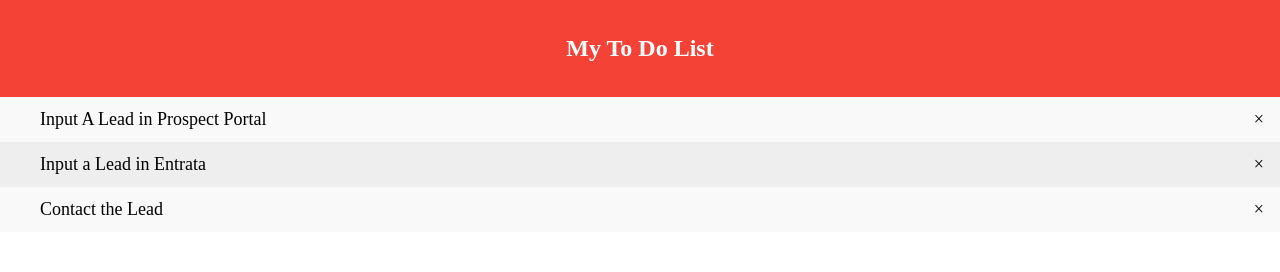
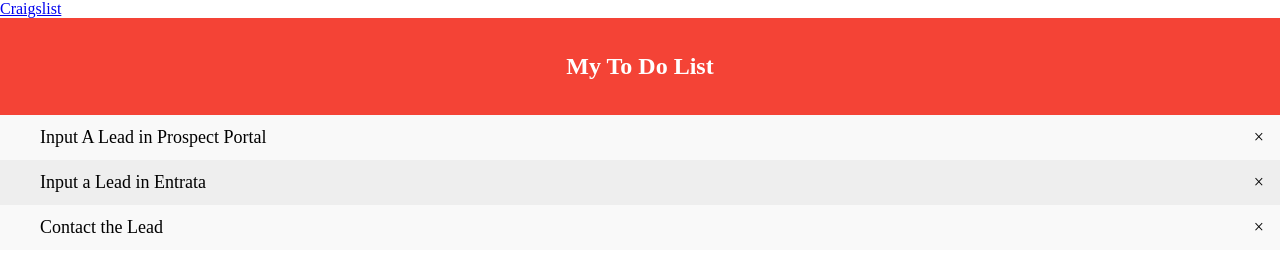
Before and after one commit to bmerrill2/entrata, a plain HTML site: page index.html in a window 1280 px wide. Drawn offline with Linux system fonts and the light colour scheme.

Commit message:
link to craigslist

```diff
--- a/index.html
+++ b/index.html
@@ -1,5 +1,6 @@
 <!DOCTYPE html>
 <html>
+
 <head>
     <meta name="viewport" content="width=device-width, initial-scale=1">
     <style>
@@ -9,17 +10,20 @@ body {
         }
 
         /* Include the padding and border in an element's total width and height */
+
         * {
             box-sizing: border-box;
         }
 
         /* Remove margins and padding from the list */
+
         ul {
             margin: 0;
             padding: 0;
         }
 
         /* Style the list items */
+
         ul li {
             cursor: pointer;
             position: relative;
@@ -37,16 +41,19 @@ ul li {
         }
 
         /* Set all odd list items to a different color (zebra-stripes) */
+
         ul li:nth-child(odd) {
             background: #f9f9f9;
         }
 
         /* Darker background-color on hover */
+
         ul li:hover {
             background: #ddd;
         }
 
         /* When clicked on, add a background color and strike out text */
+
         ul li.checked {
             background: #888;
             color: #fff;
@@ -54,6 +61,7 @@ ul li.checked {
         }
 
         /* Add a "checked" mark when clicked on */
+
         ul li.checked::before {
             content: '';
             position: absolute;
@@ -68,6 +76,7 @@ ul li.checked::before {
         }
 
         /* Style the close button */
+
         .close {
             position: absolute;
             right: 0;
@@ -81,6 +90,7 @@ ul li.checked::before {
         }
 
         /* Style the header */
+
         .header {
             background-color: #f44336;
             padding: 30px 40px;
@@ -89,6 +99,7 @@ ul li.checked::before {
         }
 
         /* Clear floats after the header */
+
         .header:after {
             content: "";
             display: table;
@@ -96,6 +107,7 @@ ul li.checked::before {
         }
 
         /* Style the input */
+
         input {
             border: none;
             width: 75%;
@@ -105,6 +117,7 @@ input {
         }
 
         /* Style the "Add" button */
+
         .addBtn {
             padding: 10px;
             width: 25%;
@@ -120,10 +133,14 @@ input {
         .addBtn:hover {
             background-color: #bbb;
         }
+
     </style>
 </head>
+
 <body>
 
+
+    <a href="Lead%2520Lifcycle/craigslist.html">Craigslist</a>
     <div id="myDIV" class="header">
         <h2 style="margin:5px">My To Do List</h2>
     </div>
@@ -190,7 +207,9 @@ function newElement() {
                 }
             }
         }
+
     </script>
 
 </body>
+
 </html>
```
Lines whose indentation alone changed are shown as unchanged.
